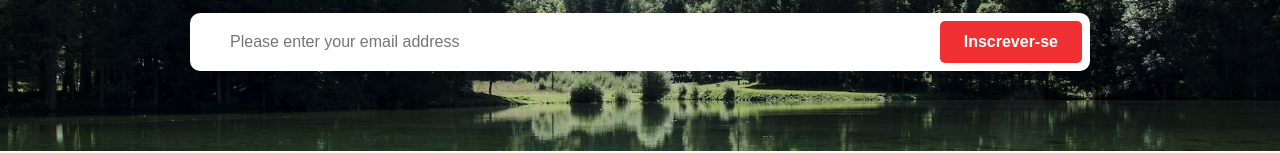
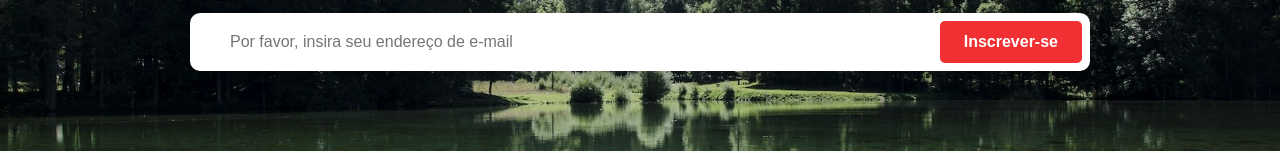
Before and after one commit to nicksouzadev/TRAVEL-TOURIFY, a plain HTML site: page index.html in a window 1280 px wide. Shown: the part 5305-5458 px from the top of the page. Drawn offline with nearby package versions, Linux system fonts and the light colour scheme.

Commit message:
ajustando correcoes no codigo

```diff
--- a/index.html
+++ b/index.html
@@ -483,7 +483,7 @@
         <div class="section__container subscribe__container">
           <h4>Inscreva-se e Mantenha-se Atualizado</h4>
           <form action="/">
-            <input type="text" placeholder="Please enter your email address" />
+            <input type="text" placeholder="Por favor, insira seu endereço de e-mail" />
             <button class="btn">Inscrever-se</button>
           </form>
         </div>
```
